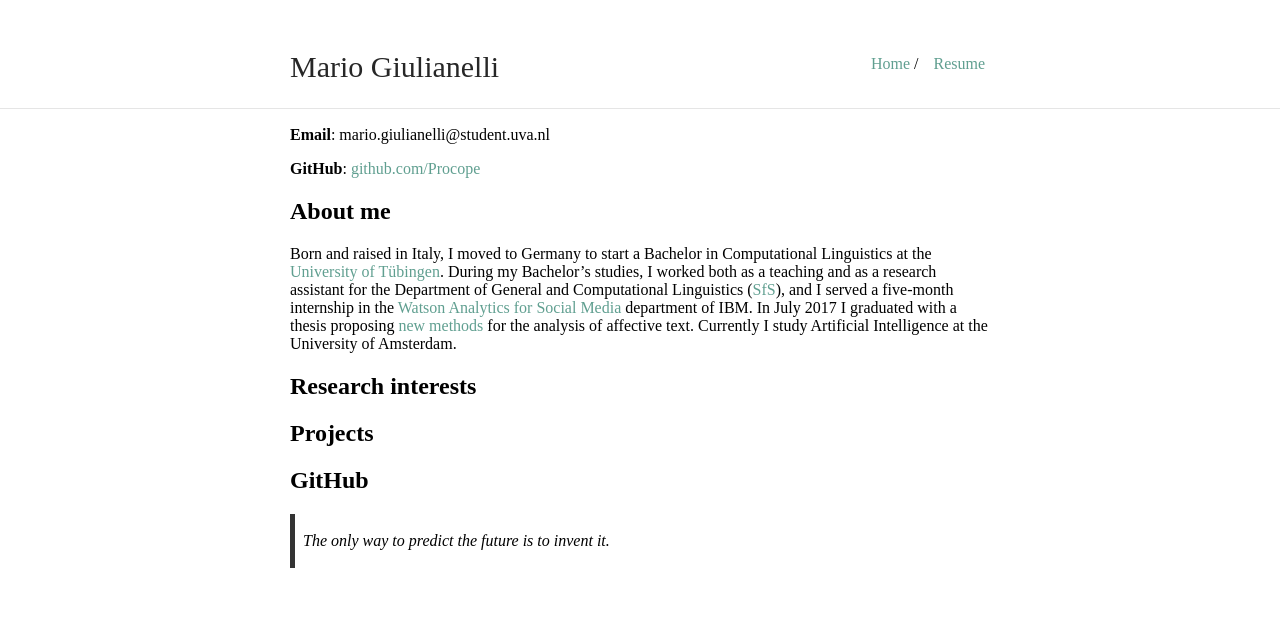
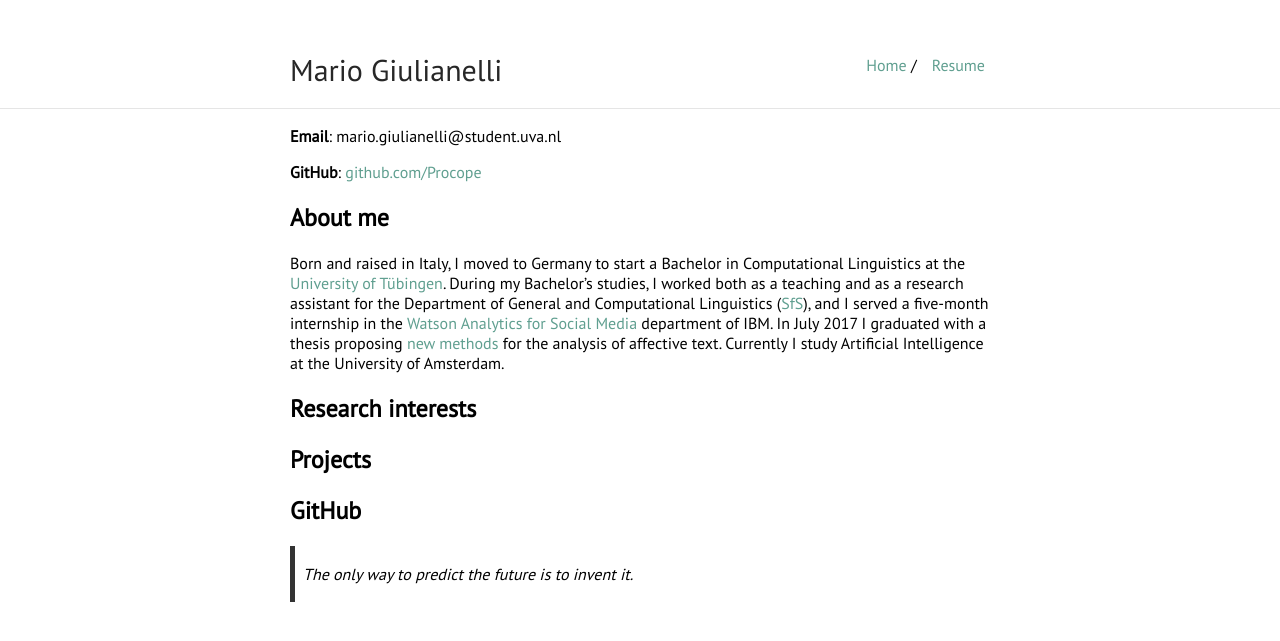
Before and after one commit to glnmario/glnmario.github.io, a Jekyll site: the page built from index.md, in a window 1280 px wide. Shown: the top 641 px of the page. Built offline with Jekyll 4.4.1, drawn with Linux system fonts in a browser that asks for light colours.

Commit message:
Update _style.scss

```diff
--- a/_sass/_style.scss
+++ b/_sass/_style.scss
@@ -11,7 +11,7 @@ html {
 }
 body {
     margin: 0;
-    font-family: "Inconsolata";
+    font-family: "PT Sans", sans-serif;
     height: 100%;
 }
 a {
```
